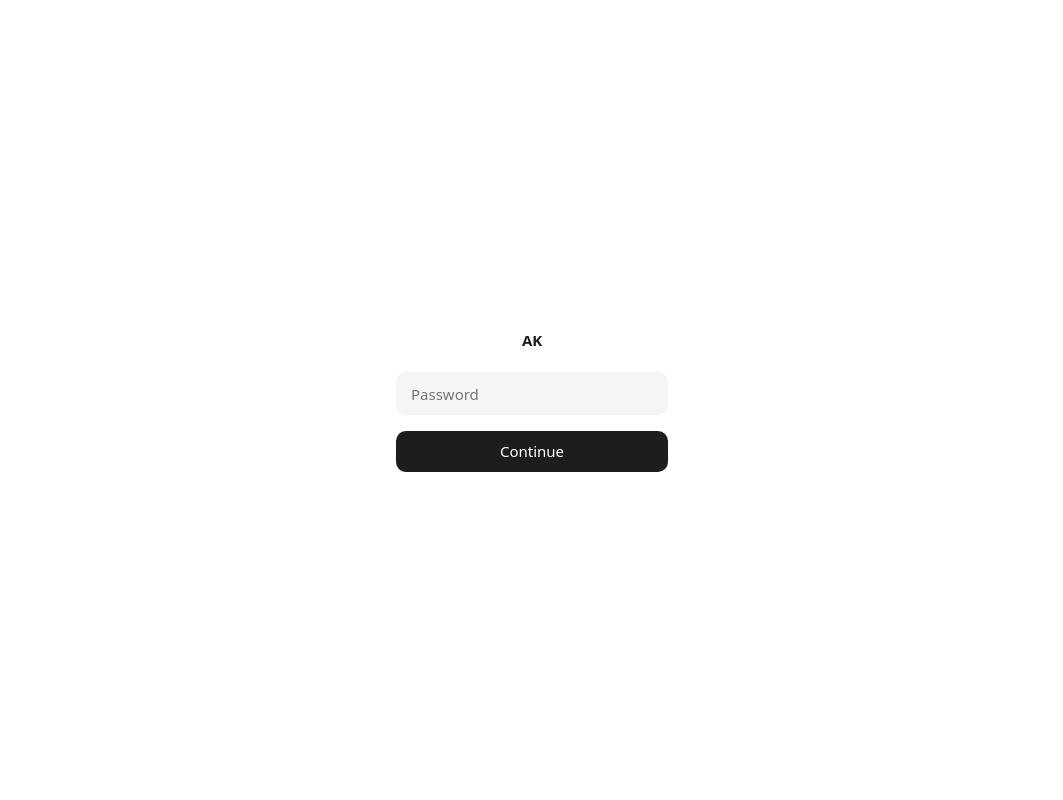
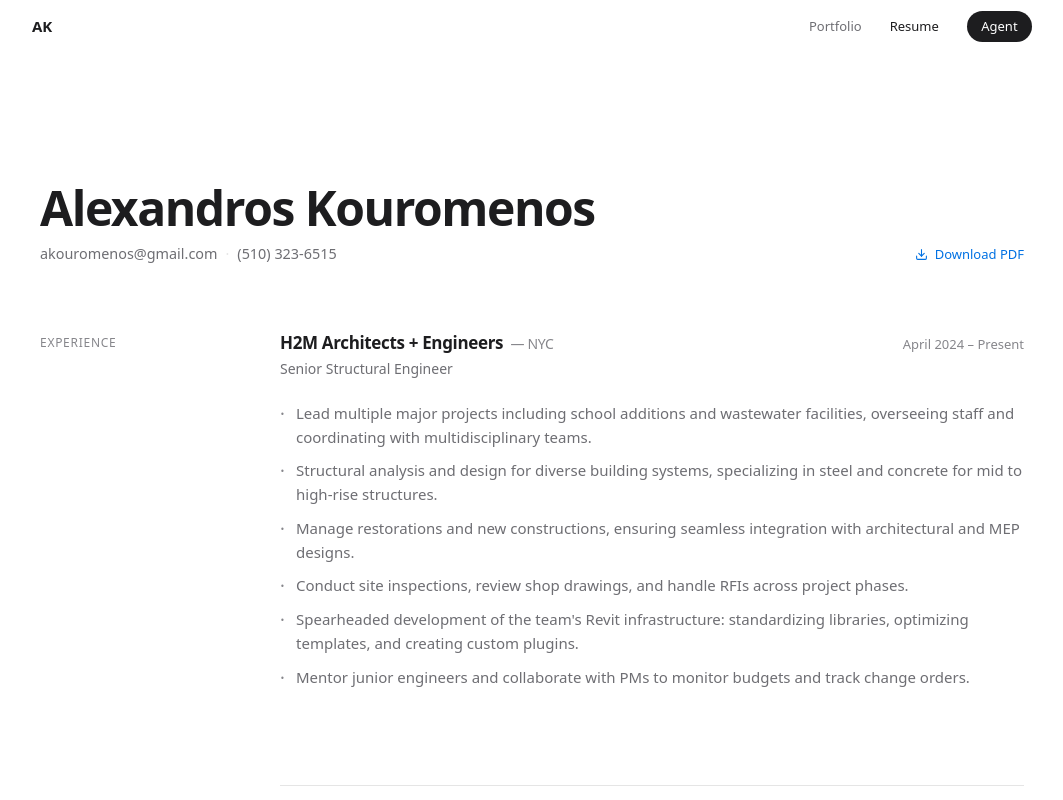
Before and after one commit to akouros/akouros-web, a React (Vite) app: page /resume in a window 1280 px wide. Shown: the top 800 px of the page, without its empty margins (108-1171 px from the left). Built offline with nearby package versions, Linux system fonts and the light colour scheme.

Commit message:
public resume, portfolio nav, agent password gate, markdown rendering

```diff
--- a/api/chat.js
+++ b/api/chat.js
@@ -10,7 +10,8 @@ Rules:
 - Do not paraphrase or reword technical content, notes, or specifications — return them verbatim
 - If the answer is not in the provided KB entries, say exactly: 'This topic is not in the current KB. Try rephrasing or check the source files directly.'
 - No filler, no introductions, no closing remarks
-- Format lists as bullet points exactly as they appear in the source`
+- Format lists as bullet points exactly as they appear in the source
+- Format responses using markdown where helpful — use tables for comparisons, bullet points for lists, and LaTeX notation ($...$ for inline math, $$...$$ for block equations) for mathematical expressions`
 
 async function embedQuery(query) {
   const res = await fetch('https://api.openai.com/v1/embeddings', {
--- a/package.json
+++ b/package.json
@@ -12,11 +12,15 @@
   },
   "dependencies": {
     "@pinecone-database/pinecone": "^7.2.0",
+    "katex": "^0.17.0",
     "lucide-react": "^1.17.0",
     "openai": "^6.42.0",
     "react": "^19.2.6",
     "react-dom": "^19.2.6",
-    "react-router-dom": "^7.16.0"
+    "react-markdown": "^10.1.0",
+    "react-router-dom": "^7.16.0",
+    "rehype-katex": "^7.0.1",
+    "remark-math": "^6.0.0"
   },
   "devDependencies": {
     "@eslint/js": "^10.0.1",
--- a/src/App.jsx
+++ b/src/App.jsx
@@ -1,4 +1,3 @@
-import { useState } from 'react'
 import { BrowserRouter, Routes, Route } from 'react-router-dom'
 import Nav from './components/Nav'
 import Home from './pages/Home'
@@ -7,87 +6,7 @@ import Resume from './pages/Resume'
 import Agent from './pages/Agent'
 import './App.css'
 
-const STORAGE_KEY = 'ak_auth'
-const PASSWORD_HASH = 'fe88609f5fd7bd82a0787581b3dfc61a420283ae9b97adc755bd2a91f4504341'
-
-async function sha256(str) {
-  const buf = await crypto.subtle.digest('SHA-256', new TextEncoder().encode(str))
-  return Array.from(new Uint8Array(buf)).map(b => b.toString(16).padStart(2, '0')).join('')
-}
-
-function PasswordGate({ onAuth }) {
-  const [value, setValue] = useState('')
-  const [error, setError] = useState(false)
-
-  async function handleSubmit(e) {
-    e.preventDefault()
-    const hash = await sha256(value)
-    if (hash === PASSWORD_HASH) {
-      localStorage.setItem(STORAGE_KEY, '1')
-      onAuth()
-    } else {
-      setError(true)
-      setValue('')
-    }
-  }
-
-  function handleChange(e) {
-    setValue(e.target.value)
-    if (error) setError(false)
-  }
-
-  return (
-    <div style={{
-      position: 'fixed', inset: 0,
-      display: 'flex', alignItems: 'center', justifyContent: 'center',
-      background: '#fff', fontFamily: 'system-ui, -apple-system, BlinkMacSystemFont, sans-serif',
-    }}>
-      <form onSubmit={handleSubmit} style={{ display: 'flex', flexDirection: 'column', alignItems: 'center', gap: '1rem', width: '100%', maxWidth: '320px', padding: '0 1.5rem' }}>
-        <p style={{ fontSize: '0.9375rem', fontWeight: 600, color: '#1d1d1f', letterSpacing: '-0.01em', marginBottom: '0.25rem' }}>
-          AK
-        </p>
-        <input
-          type="password"
-          autoFocus
-          placeholder="Password"
-          value={value}
-          onChange={handleChange}
-          style={{
-            width: '100%', padding: '0.65rem 0.875rem',
-            fontSize: '0.9375rem', fontFamily: 'inherit',
-            background: '#f5f5f7', border: error ? '1px solid #ff3b30' : '1px solid transparent',
-            borderRadius: '10px', outline: 'none', color: '#1d1d1f',
-            transition: 'border-color 0.15s',
-          }}
-        />
-        {error && (
-          <p style={{ fontSize: '0.8125rem', color: '#ff3b30', margin: '-0.25rem 0 0', alignSelf: 'flex-start' }}>
-            Incorrect password
-          </p>
-        )}
-        <button
-          type="submit"
-          style={{
-            width: '100%', padding: '0.65rem', fontSize: '0.9375rem',
-            fontFamily: 'inherit', fontWeight: 500, background: '#1d1d1f',
-            color: '#fff', border: 'none', borderRadius: '10px', cursor: 'pointer',
-            transition: 'opacity 0.15s',
-          }}
-          onMouseEnter={e => e.currentTarget.style.opacity = '0.8'}
-          onMouseLeave={e => e.currentTarget.style.opacity = '1'}
-        >
-          Continue
-        </button>
-      </form>
-    </div>
-  )
-}
-
 function App() {
-  const [authed, setAuthed] = useState(() => localStorage.getItem(STORAGE_KEY) === '1')
-
-  if (!authed) return <PasswordGate onAuth={() => setAuthed(true)} />
-
   return (
     <BrowserRouter>
       <Nav />
--- a/src/components/Nav.jsx
+++ b/src/components/Nav.jsx
@@ -7,6 +7,22 @@ export default function Nav() {
       <div className="nav__inner">
         <NavLink to="/" className="nav__logo">AK</NavLink>
         <ul className="nav__links">
+          <li>
+            <NavLink
+              to="/portfolio"
+              className={({ isActive }) => `nav__link${isActive ? ' active' : ''}`}
+            >
+              Portfolio
+            </NavLink>
+          </li>
+          <li>
+            <NavLink
+              to="/resume"
+              className={({ isActive }) => `nav__link${isActive ? ' active' : ''}`}
+            >
+              Resume
+            </NavLink>
+          </li>
           <li>
             <NavLink
               to="/agent"
--- a/src/pages/Agent.css
+++ b/src/pages/Agent.css
@@ -106,6 +106,117 @@
   margin-top: 0.5rem;
 }
 
+/* ── Markdown rendering inside assistant bubbles ── */
+
+.message--assistant .message__bubble p {
+  margin-bottom: 0.5rem;
+}
+
+.message--assistant .message__bubble p:last-child {
+  margin-bottom: 0;
+}
+
+/* Headings */
+.message--assistant .message__bubble h1,
+.message--assistant .message__bubble h2,
+.message--assistant .message__bubble h3,
+.message--assistant .message__bubble h4 {
+  font-size: 1rem;
+  font-weight: 500;
+  letter-spacing: -0.01em;
+  margin: 1rem 0 0.4rem;
+  color: var(--color-ink);
+}
+
+.message--assistant .message__bubble h1:first-child,
+.message--assistant .message__bubble h2:first-child,
+.message--assistant .message__bubble h3:first-child {
+  margin-top: 0;
+}
+
+/* Lists */
+.message--assistant .message__bubble ul,
+.message--assistant .message__bubble ol {
+  padding-left: 1.25rem;
+  margin: 0.4rem 0 0.5rem;
+  display: flex;
+  flex-direction: column;
+  gap: 0.3rem;
+}
+
+.message--assistant .message__bubble li {
+  line-height: 1.6;
+}
+
+/* Code — inline */
+.message--assistant .message__bubble code {
+  font-family: ui-monospace, 'SF Mono', Consolas, monospace;
+  font-size: 0.875em;
+  background: #e8e8ed;
+  padding: 0.15em 0.4em;
+  border-radius: 4px;
+  color: var(--color-ink);
+}
+
+/* Code — block */
+.message--assistant .message__bubble pre {
+  background: #f5f5f7;
+  border-radius: 6px;
+  padding: 0.875rem 1rem;
+  overflow-x: auto;
+  margin: 0.75rem 0;
+}
+
+.message--assistant .message__bubble pre code {
+  background: transparent;
+  padding: 0;
+  font-size: 0.8125rem;
+  line-height: 1.6;
+  border-radius: 0;
+}
+
+/* Tables */
+.message--assistant .message__bubble table {
+  width: 100%;
+  border-collapse: collapse;
+  font-size: 0.875rem;
+  margin: 0.75rem 0;
+}
+
+.message--assistant .message__bubble th {
+  text-align: left;
+  font-weight: 600;
+  padding: 0.5rem 0.75rem;
+  background: #e8e8ed;
+  color: var(--color-ink);
+}
+
+.message--assistant .message__bubble td {
+  padding: 0.45rem 0.75rem;
+  color: var(--color-ink);
+  vertical-align: top;
+}
+
+.message--assistant .message__bubble tr:nth-child(even) td {
+  background: #f5f5f7;
+}
+
+/* Block math (KaTeX display) */
+.message--assistant .message__bubble .katex-display {
+  margin: 1rem 0;
+  text-align: center;
+  overflow-x: auto;
+}
+
+/* Blockquotes */
+.message--assistant .message__bubble blockquote {
+  border-left: 3px solid var(--color-border);
+  margin: 0.5rem 0;
+  padding: 0.25rem 0 0.25rem 0.875rem;
+  color: var(--color-muted);
+  font-style: italic;
+}
+
 /* Typing indicator */
 .typing-indicator {
   display: flex;
--- a/src/pages/Resume.css
+++ b/src/pages/Resume.css
@@ -7,18 +7,36 @@
   gap: 1.5rem;
 }
 
-.resume__eyebrow {
-  font-size: 0.8125rem;
-  font-weight: 400;
-  color: var(--color-muted);
-  margin-bottom: 1rem;
-}
-
 .resume__title {
-  font-size: clamp(2.5rem, 6vw, 4rem);
+  font-size: clamp(2rem, 5vw, 3rem);
   font-weight: 600;
   letter-spacing: -0.03em;
   color: var(--color-ink);
+  margin-bottom: 0.4rem;
+}
+
+.resume__contact {
+  font-size: 0.9rem;
+  color: var(--color-muted);
+  font-weight: 400;
+  display: flex;
+  align-items: center;
+  gap: 0.5rem;
+  flex-wrap: wrap;
+}
+
+.resume__contact a {
+  color: var(--color-muted);
+  text-decoration: none;
+  transition: color 0.15s;
+}
+
+.resume__contact a:hover {
+  color: var(--color-ink);
+}
+
+.resume__contact-sep {
+  color: var(--color-border);
 }
 
 .resume__download {
@@ -74,7 +92,7 @@
   margin-bottom: 3rem;
 }
 
-.experience-item + .experience-item {
+.experience-item--ruled {
   border-top: 1px solid var(--color-border);
   padding-top: 3rem;
 }
@@ -98,6 +116,13 @@
   font-weight: 600;
   letter-spacing: -0.02em;
   color: var(--color-ink);
+}
+
+.experience-item__location {
+  font-size: 0.875rem;
+  font-weight: 400;
+  color: var(--color-subtle);
+  margin-left: 0.25rem;
 }
 
 .experience-item__dates {
--- a/src/pages/Resume.jsx
+++ b/src/pages/Resume.jsx
@@ -24,7 +24,7 @@ const experience = [
     bullets: [
       'Calculations and construction documents across project types: city-owned summer camp, 142,500 sf K–8 school, prefabricated modular schools, affordable housing, Berkeley High School renovation, 1920s theater renovation — steel, concrete, timber, masonry.',
       'Managed multi-million dollar projects on time and on budget; created proposals, budgets, and work plans.',
-      'Administered construction phases including shop drawing review and international correspondence with fabricators.',
+      'Administered construction phases including shop drawing review and international correspondence with fabricators in China and Mexico.',
       'Conducted complex nonlinear FEA seismic risk assessments.',
       'Developed office calculation and Revit tools; led onboarding and training.',
     ],
@@ -55,22 +55,10 @@ const licenses = [
 ]
 
 const skills = [
-  {
-    cluster: 'Structural',
-    tags: ['ETABS', 'Perform3D', 'RISA', 'Karamba3D'],
-  },
-  {
-    cluster: 'BIM',
-    tags: ['Revit', 'Dynamo', 'AutoCAD', 'Rhino', 'Grasshopper'],
-  },
-  {
-    cluster: 'Development',
-    tags: ['C#', 'Visual Studio', 'Matlab'],
-  },
-  {
-    cluster: 'Visualization',
-    tags: ['Twinmotion', 'Adobe Suite', 'Bluebeam'],
-  },
+  { cluster: 'Structural', tags: ['ETABS', 'Perform3D', 'RISA', 'Karamba3D'] },
+  { cluster: 'BIM', tags: ['Revit', 'Dynamo', 'AutoCAD', 'Rhino', 'Grasshopper'] },
+  { cluster: 'Development', tags: ['C#', 'Visual Studio', 'Matlab'] },
+  { cluster: 'Visualization', tags: ['Twinmotion', 'Adobe Suite', 'Bluebeam'] },
 ]
 
 const publications = [
@@ -86,11 +74,15 @@ export default function Resume() {
       <div className="container">
         <div className="resume__header">
           <div>
-            <p className="resume__eyebrow">Curriculum Vitae</p>
-            <h1 className="resume__title">Resume</h1>
+            <h1 className="resume__title">Alexandros Kouromenos</h1>
+            <p className="resume__contact">
+              <a href="mailto:akouromenos@gmail.com">akouromenos@gmail.com</a>
+              <span className="resume__contact-sep">·</span>
+              <a href="tel:+15103236515">(510) 323-6515</a>
+            </p>
           </div>
-          <a href="/resume.pdf" download className="resume__download">
-            <Download size={14} /> Download PDF
+          <a href="/Akouromenos Resume.pdf" download className="resume__download">
+            <Download size={13} /> Download PDF
           </a>
         </div>
       </div>
@@ -103,14 +95,12 @@ export default function Resume() {
             <div className="resume__section-grid">
               <span className="resume__section-label">Experience</span>
               <div>
-                {experience.map((job) => (
-                  <div key={job.company} className="experience-item">
+                {experience.map((job, idx) => (
+                  <div key={job.company} className={`experience-item${idx > 0 ? ' experience-item--ruled' : ''}`}>
                     <div className="experience-item__header">
                       <span className="experience-item__company">
                         {job.company}
-                        <span style={{ fontWeight: 400, color: 'var(--color-subtle)', fontSize: '0.875rem', marginLeft: '0.5rem' }}>
-                          — {job.location}
-                        </span>
+                        <span className="experience-item__location"> — {job.location}</span>
                       </span>
                       <span className="experience-item__dates">{job.dates}</span>
                     </div>
```
Also changed, not shown: src/pages/Agent.jsx (+96 -5 lines), 1 other file (tests, documents, lock files or other folders).
